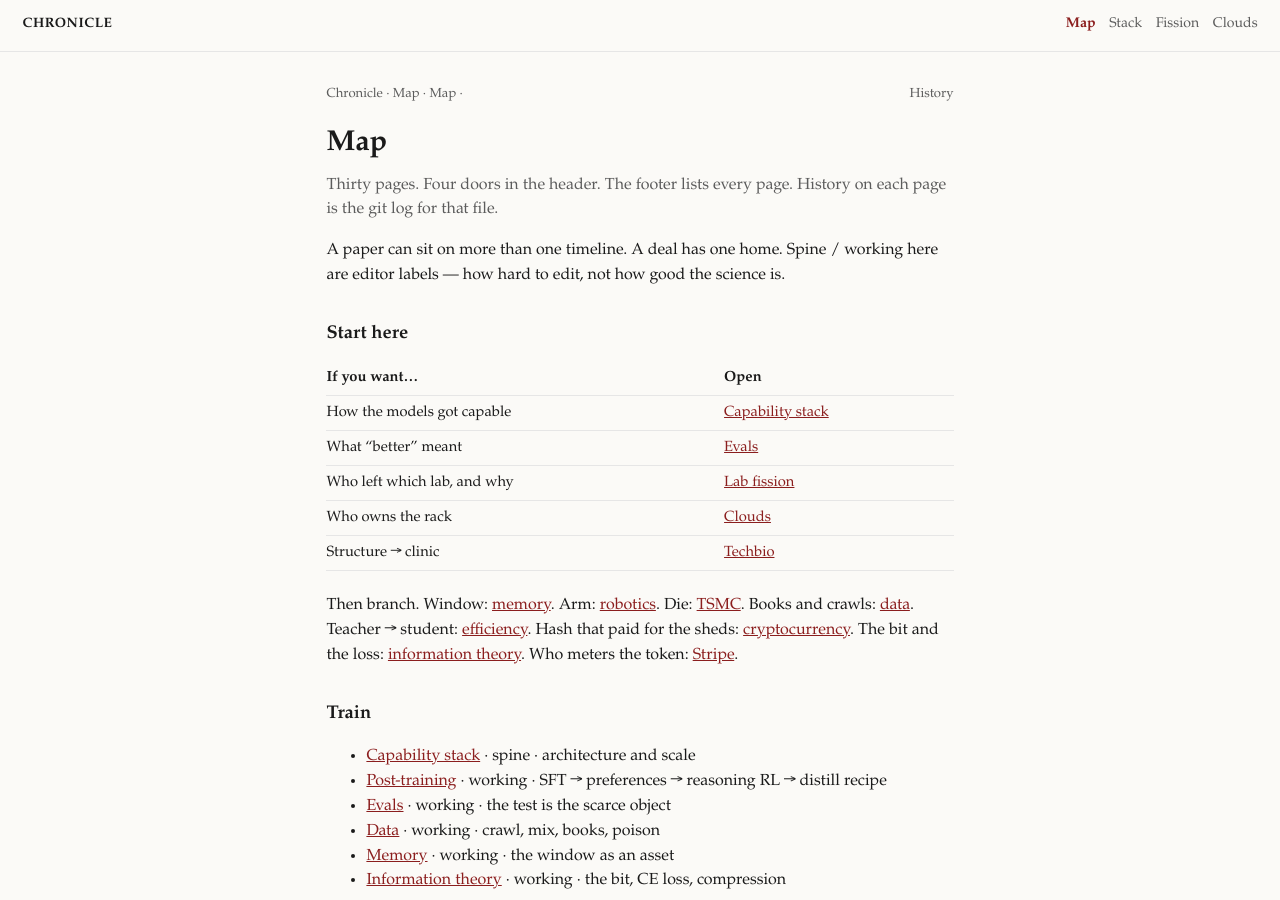
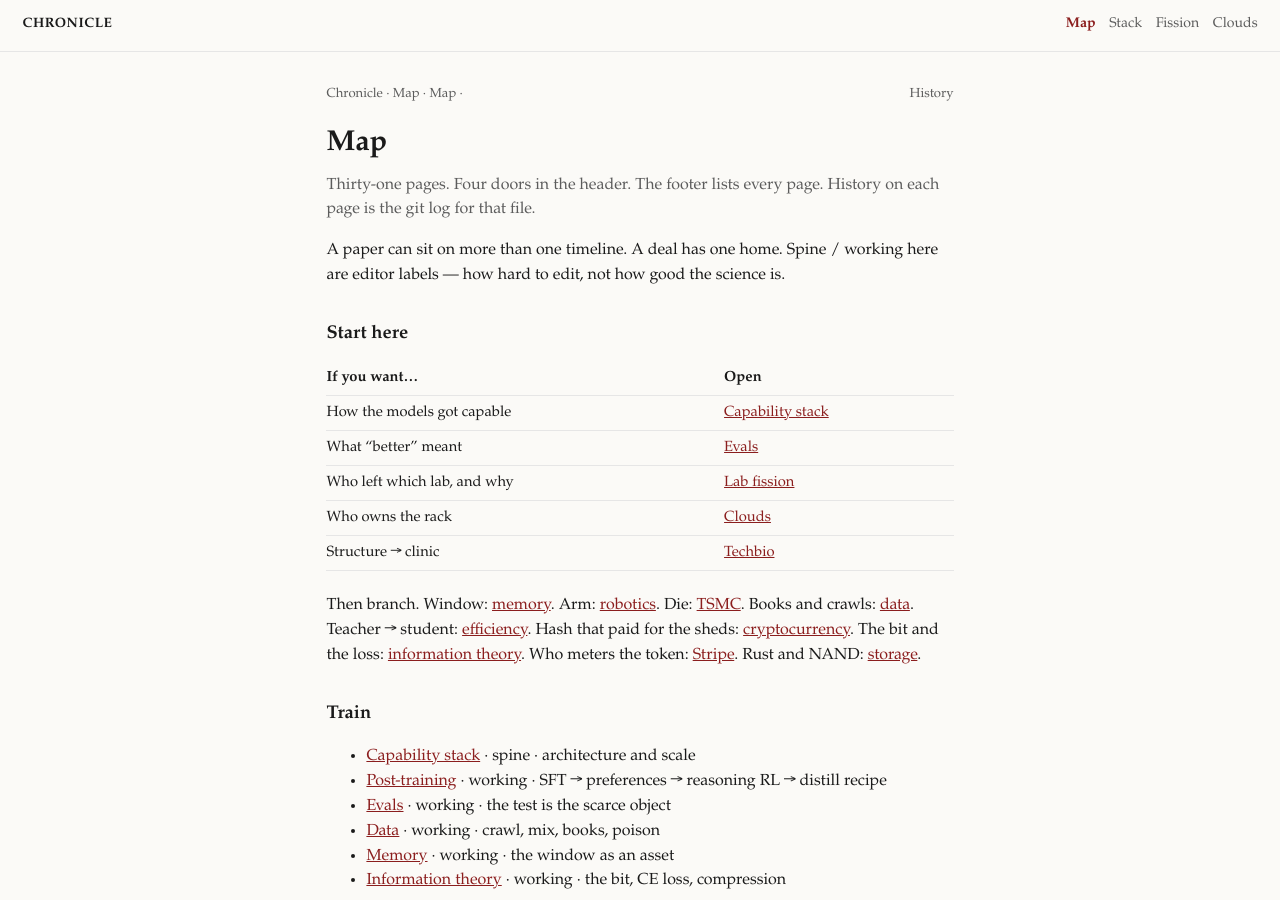
Before and after one commit to vandontduong/chronicle, a Jekyll site: the page built from timelines/index.md, in a window 1280 px wide and 900 px high. Built offline with Jekyll 4.4.1, drawn with Linux system fonts in a browser that asks for light colours; some of the changed text lies outside the part shown.

Commit message:
Map: storage as 31st page

```diff
--- a/timelines/index.md
+++ b/timelines/index.md
@@ -6,7 +6,7 @@ permalink: /timelines/
 
 # Map
 
-<p class="lede">Thirty pages. Four doors in the header. The footer lists every page. History on each page is the git log for that file.</p>
+<p class="lede">Thirty-one pages. Four doors in the header. The footer lists every page. History on each page is the git log for that file.</p>
 
 A paper can sit on more than one timeline. A deal has one home. Spine / working here are editor labels — how hard to edit, not how good the science is.
 
@@ -20,7 +20,7 @@ A paper can sit on more than one timeline. A deal has one home. Spine / working
 | Who owns the rack | [Clouds]({{ '/timelines/clouds/' | relative_url }}) |
 | Structure → clinic | [Techbio]({{ '/timelines/techbio/' | relative_url }}) |
 
-Then branch. Window: [memory]({{ '/timelines/memory/' | relative_url }}). Arm: [robotics]({{ '/timelines/robotics/' | relative_url }}). Die: [TSMC]({{ '/timelines/tsmc/' | relative_url }}). Books and crawls: [data]({{ '/timelines/data/' | relative_url }}). Teacher → student: [efficiency]({{ '/timelines/efficiency/' | relative_url }}). Hash that paid for the sheds: [cryptocurrency]({{ '/timelines/cryptocurrency/' | relative_url }}). The bit and the loss: [information theory]({{ '/timelines/information-theory/' | relative_url }}). Who meters the token: [Stripe]({{ '/timelines/stripe/' | relative_url }}).
+Then branch. Window: [memory]({{ '/timelines/memory/' | relative_url }}). Arm: [robotics]({{ '/timelines/robotics/' | relative_url }}). Die: [TSMC]({{ '/timelines/tsmc/' | relative_url }}). Books and crawls: [data]({{ '/timelines/data/' | relative_url }}). Teacher → student: [efficiency]({{ '/timelines/efficiency/' | relative_url }}). Hash that paid for the sheds: [cryptocurrency]({{ '/timelines/cryptocurrency/' | relative_url }}). The bit and the loss: [information theory]({{ '/timelines/information-theory/' | relative_url }}). Who meters the token: [Stripe]({{ '/timelines/stripe/' | relative_url }}). Rust and NAND: [storage]({{ '/timelines/storage/' | relative_url }}).
 
 ## Train
 
@@ -59,6 +59,7 @@ Then branch. Window: [memory]({{ '/timelines/memory/' | relative_url }}). Arm: [
 - [Cerebras]({{ '/timelines/cerebras/' | relative_url }}) · spine · wafer-scale decode
 - [Clouds]({{ '/timelines/clouds/' | relative_url }}) · spine · GPU debt and offtakes
 - [Cryptocurrency]({{ '/timelines/cryptocurrency/' | relative_url }}) · working · hash, GPU mines, Merge
+- [Storage]({{ '/timelines/storage/' | relative_url }}) · working · rust and NAND under the window
 
 ## Science
 
```
